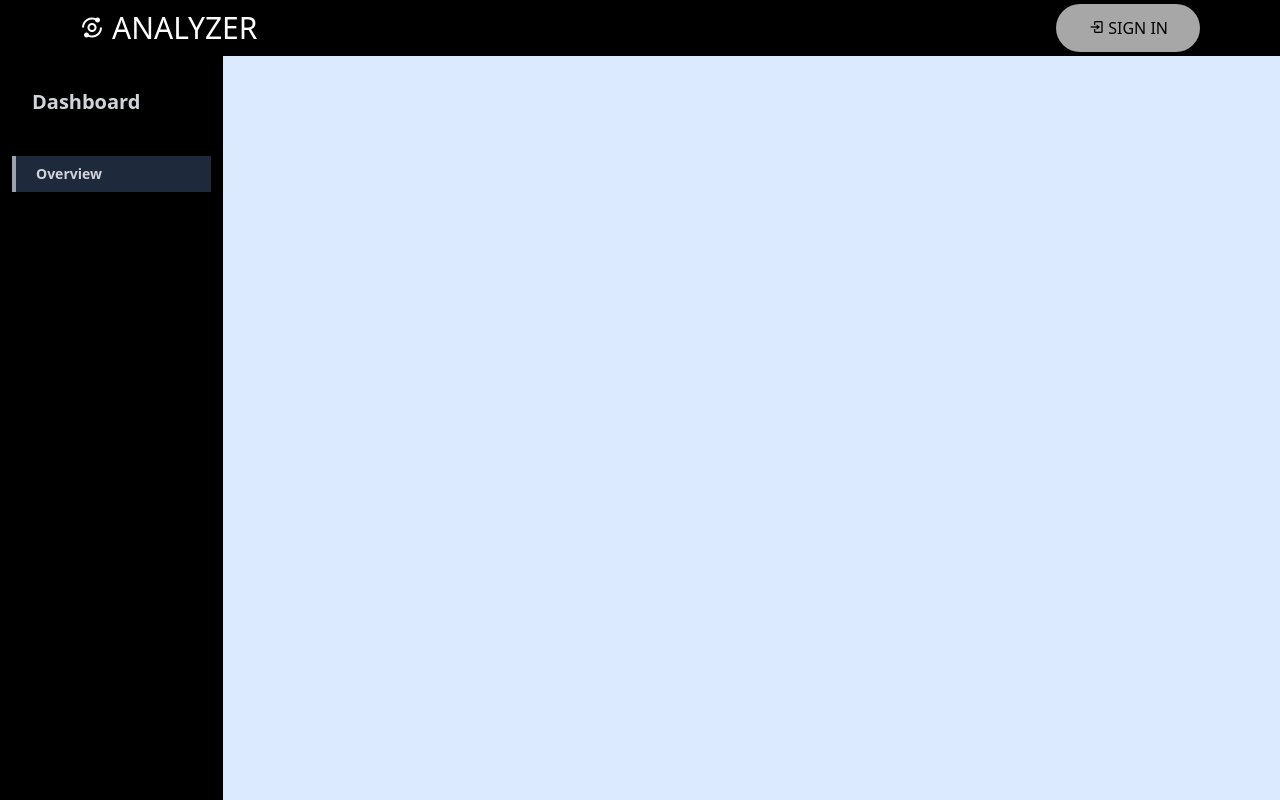
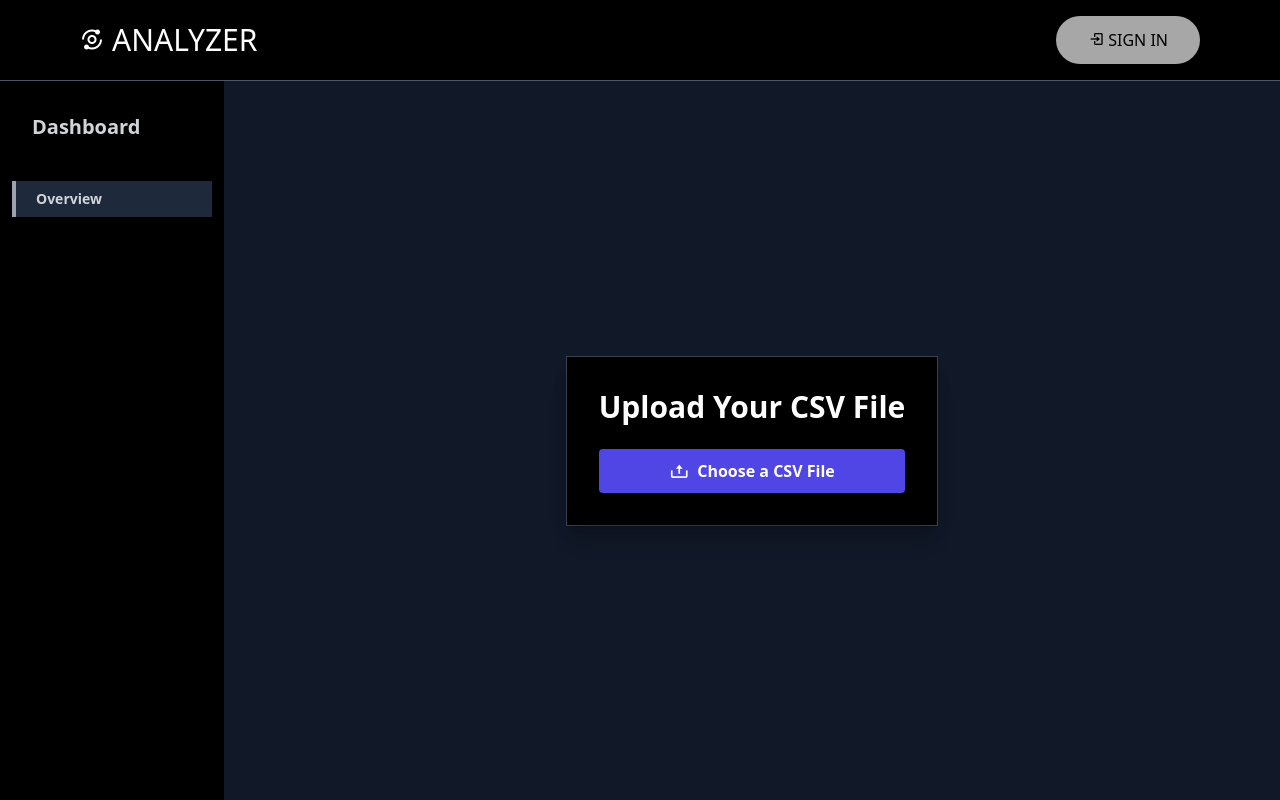
Before and after one commit to Pulkit-Dadheech/Jira-Bottleneck-Analyzer, a React (Vite) app: page /dashboard in a window 1280 px wide. Built offline with nearby package versions, Linux system fonts and the light colour scheme; no server answers.

Commit message:
feat: Enhance UI components with improved styling and layout adjustments

```diff
--- a/src/components/CsvUpload.jsx
+++ b/src/components/CsvUpload.jsx
@@ -27,7 +27,7 @@ export default function CsvUpload({ onUploadSuccess }) {
   };
 
   return (
-    <div className="flex items-center justify-center bg-black text-white">
+    <div className="flex items-center justify-center bg-black text-white border-gray-700 shadow-lg border-[0.1px]">
       <div className="p-8 rounded-lg shadow-xl w-full max-w-md">
         <h2 className="text-3xl font-bold text-center mb-6">Upload Your CSV File</h2>
         <input
--- a/src/components/Dashboard.jsx
+++ b/src/components/Dashboard.jsx
@@ -8,7 +8,7 @@ import { useSidebar } from '../context/SidebarContext';
 
 const Dashboard = () => {
   const [sidebarOpen, setSidebarOpen] = useState(false);
-  const {activeSetion} = useSidebar('dashboard');
+  const {activeSection} = useSidebar('dashboard');
 
   return (
     <div className="flex flex-col h-screen text-white overflow-hidden">
@@ -25,9 +25,9 @@ const Dashboard = () => {
           />
         </aside>
         {/* Main content area */}
-        <main className="flex-1 overflow-auto bg-blue-100" style={{ maxHeight: 'calc(100vh - 3.5rem)'}} >
-          {activeSetion == 'dashboard' && <DashboardContent />}
-        </main>
+        <div className="flex-1 overflow-auto bg-gray-900 p-5" style={{ maxHeight: 'calc(100vh - 3.5rem)'}} >
+          {activeSection === 'dashboard' && <DashboardContent />}
+        </div>
       </div>
       {/* Mobile sidebar toggle and drawer remain unchanged */}
       <div className="md:hidden fixed top-4 left-4 z-50">
--- a/src/components/DashboardContent.jsx
+++ b/src/components/DashboardContent.jsx
@@ -6,7 +6,7 @@ const DashboardContent = () => {
   const [csvUploaded, setCsvUploaded] = useState(false)
 
   return (
-    <div className="mx-auto h-full">
+    <div className="mx-auto h-full overflow-x-auto">
       {!csvUploaded ? (
         <div className='flex items-center h-full justify-center'>
         <CsvUpload onUploadSuccess={() => setCsvUploaded(true)} />
--- a/src/components/DashboardGraphs.jsx
+++ b/src/components/DashboardGraphs.jsx
@@ -22,26 +22,26 @@ export default function DashboardGraphs() {
   }, [])
 
   return (
-    <div className="grid grid-cols-1 md:grid-cols-2 gap-6">
-      <div className="p-4 bg-gray-100 dark:bg-gray-800 rounded">
-        <h2 className="text-xl font-semibold mb-4">Case Durations (min)</h2>
-        <ResponsiveContainer width="100%" height={300}>
-          <BarChart data={caseData}>
-            <XAxis dataKey="case_id" />
-            <YAxis />
-            <Tooltip />
-            <Bar dataKey="total_minutes" fill="#8884d8" />
+    <div className="min-w-[700px] grid grid-cols-1 md:grid-cols-2 gap-6">
+      <div className="p-4 bg-black border-[0.1px] border-gray-600 rounded-xl shadow-lg flex flex-col items-center">
+        <h2 className="text-xl font-semibold mb-4 text-indigo-400">Case Durations (min)</h2>
+        <ResponsiveContainer width="100%" height={220}>
+          <BarChart data={caseData} barSize={28} style={{ borderRadius: '12px' }}>
+            <XAxis dataKey="case_id" tick={{ fill: '#c7d2fe', fontSize: 12 }} axisLine={false} tickLine={false} />
+            <YAxis tick={{ fill: '#c7d2fe', fontSize: 12 }} axisLine={false} tickLine={false} />
+            <Tooltip contentStyle={{ background: '#222', border: 'none', borderRadius: 8, color: '#fff' }} labelStyle={{ color: '#a5b4fc' }} />
+            <Bar dataKey="total_minutes" fill="#6366f1" radius={[8, 8, 0, 0]} />
           </BarChart>
         </ResponsiveContainer>
       </div>
-      <div className="p-4 bg-gray-100 dark:bg-gray-800 rounded">
-        <h2 className="text-xl font-semibold mb-4">Step Durations (min)</h2>
-        <ResponsiveContainer width="100%" height={300}>
-          <BarChart data={stepData}>
-            <XAxis dataKey="step" />
-            <YAxis />
-            <Tooltip />
-            <Bar dataKey="average_minutes" fill="#82ca9d" />
+      <div className="p-4 bg-black border-[0.1px] border-gray-600 rounded-xl shadow-lg flex flex-col items-center">
+        <h2 className="text-xl font-semibold mb-4 text-indigo-400">Step Durations (min)</h2>
+        <ResponsiveContainer width="100%" height={220}>
+          <BarChart data={stepData} barSize={28} style={{ borderRadius: '12px' }}>
+            <XAxis dataKey="step" tick={{ fill: '#c7d2fe', fontSize: 12 }} axisLine={false} tickLine={false} />
+            <YAxis tick={{ fill: '#c7d2fe', fontSize: 12 }} axisLine={false} tickLine={false} />
+            <Tooltip contentStyle={{ background: '#222', border: 'none', borderRadius: 8, color: '#fff' }} labelStyle={{ color: '#a5b4fc' }} />
+            <Bar dataKey="average_minutes" fill="#10b981" radius={[8, 8, 0, 0]} />
           </BarChart>
         </ResponsiveContainer>
       </div>
--- a/src/components/Header.jsx
+++ b/src/components/Header.jsx
@@ -28,7 +28,8 @@ const Header = () => {
         }
     }
   return (
-    <header className='flex justify-between items-center py-4 px-4 lg:px-20 h-14'>
+    // make element 3d and add shadow of white color
+    <header className='flex justify-between items-center py-4 px-4 lg:px-20 border-b-[0.1px] border-gray-600'>
       {/* Example icon via boxicons */}
       <div className="flex items-center gap-2">
         <i className='bx bx-analyse text-2xl'></i>
--- a/src/components/Sidebar/Sidebar.jsx
+++ b/src/components/Sidebar/Sidebar.jsx
@@ -6,7 +6,7 @@ const Sidebar = (props) => {
   const { activeSection, setActiveSection } = useSidebar(activeSectionList[0]);
 
   return (
-    <aside className="min-w-max min-h-full bg-black border-r border-slate-200 flex flex-col py-8 px-3 shadow-md">
+    <aside className=" min-h-full bg-black flex flex-col py-8 px-3 shadow-lg">
       {/* Logo and title */}
       <div className="flex items-center gap-3 mb-10 px-2">
         <span className="text-xl"></span>
```
